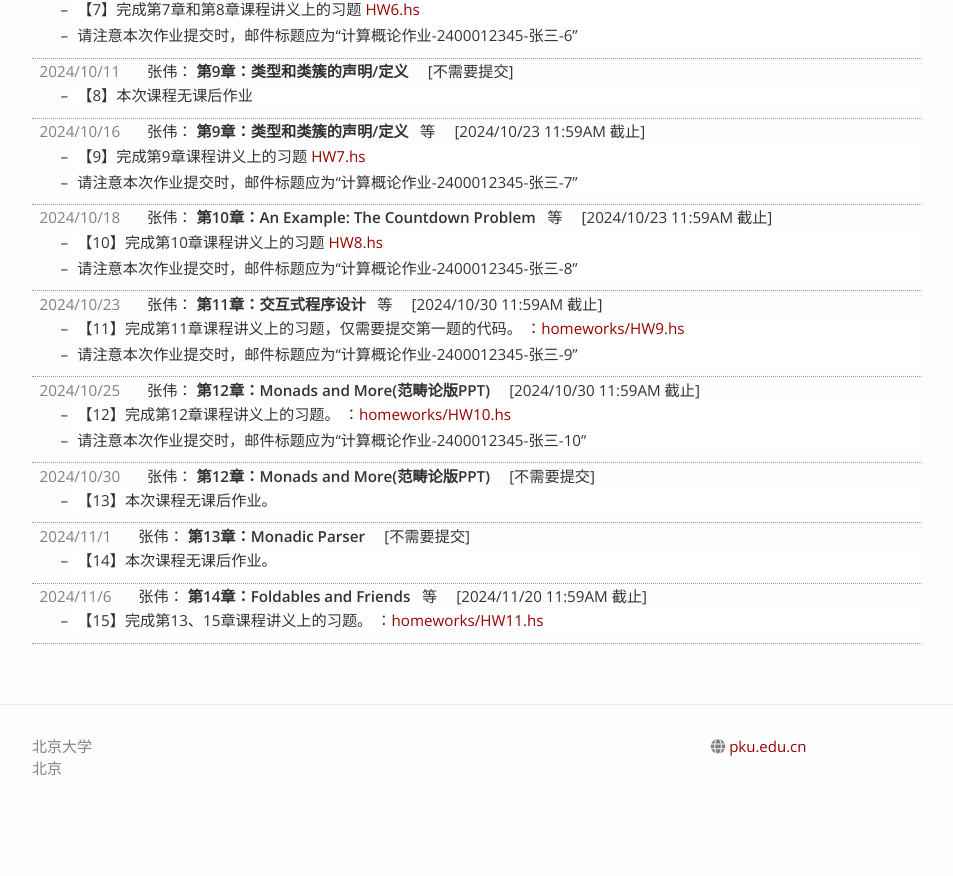
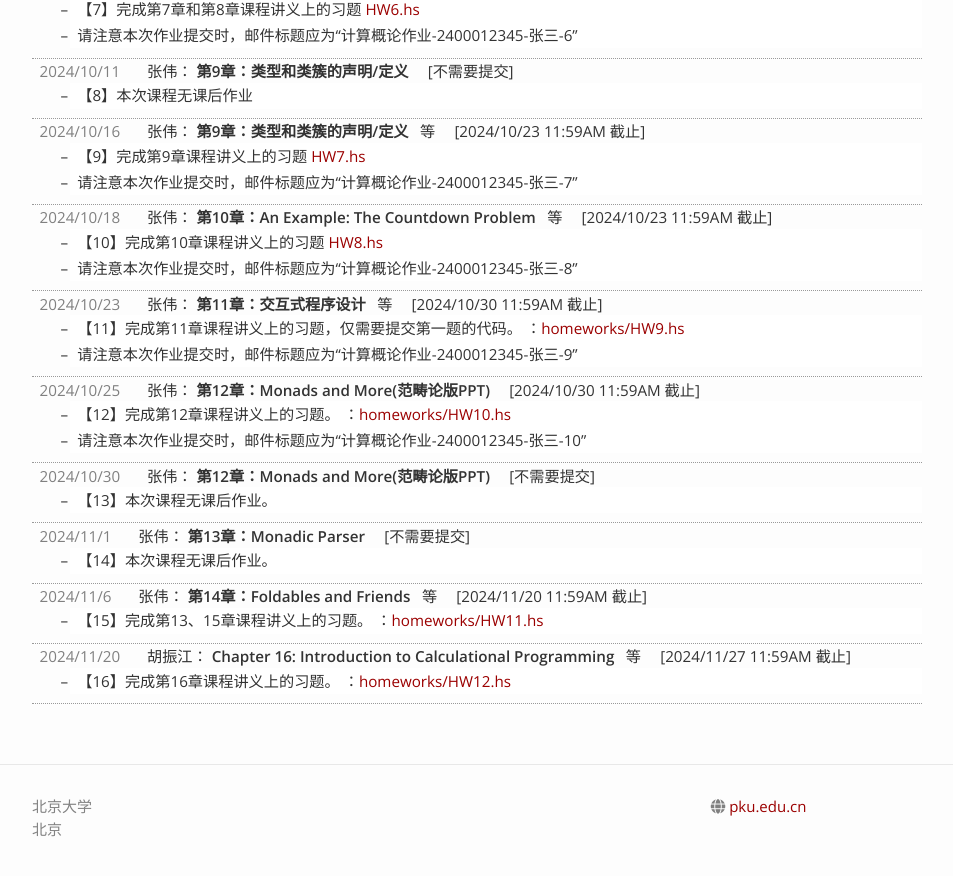
Before and after one commit to zhenjiang888/FP, a Jekyll site: the page built from 2024/assignments.md, in a window 1280 px wide and 900 px high, scrolled down 1007 px. Shown: the top 876 px of the window, without its empty margins (163-1116 px from the left). Built offline with Jekyll 4.4.1, drawn with Linux system fonts in a browser that asks for light colours; nearby versions of some CDN libraries; before the commit the page ends 1847 px from its top, so only the background shows below that.

Commit message:
Updating 2024 Fall ch16

```diff
--- a/_data/_2024.yaml
+++ b/_data/_2024.yaml
@@ -186,4 +186,16 @@ lectures:
     - text: 【15】完成第13、15章课程讲义上的习题。
       link: homeworks/HW11.hs
     due: 2024/11/20 11:59AM
+- teacher: 胡振江
+  date: 2024/11/20
+  slides:
+  - title: "Chapter 16: Introduction to Calculational Programming"
+    link: ch16_intro.pdf
+  - title: "Chapter 17: Basics of Agda"
+    link: ch17_agda_basics.pdf
+  assignment:
+    descriptions:
+    - text: 【16】完成第16章课程讲义上的习题。
+      link: homeworks/HW12.hs
+    due: 2024/11/27 11:59AM
 updates: []
```
Also changed, not shown: 3 other files.
